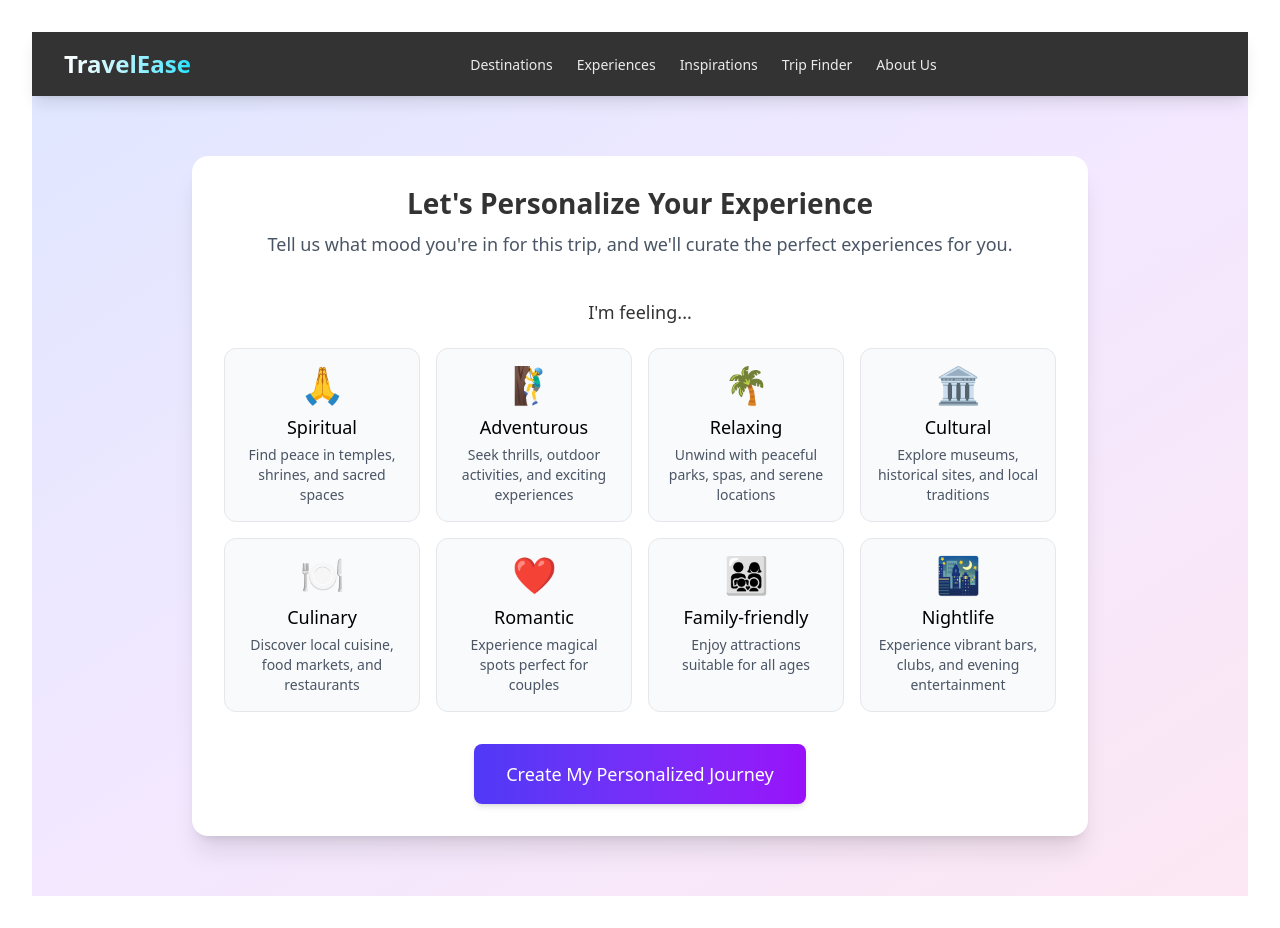
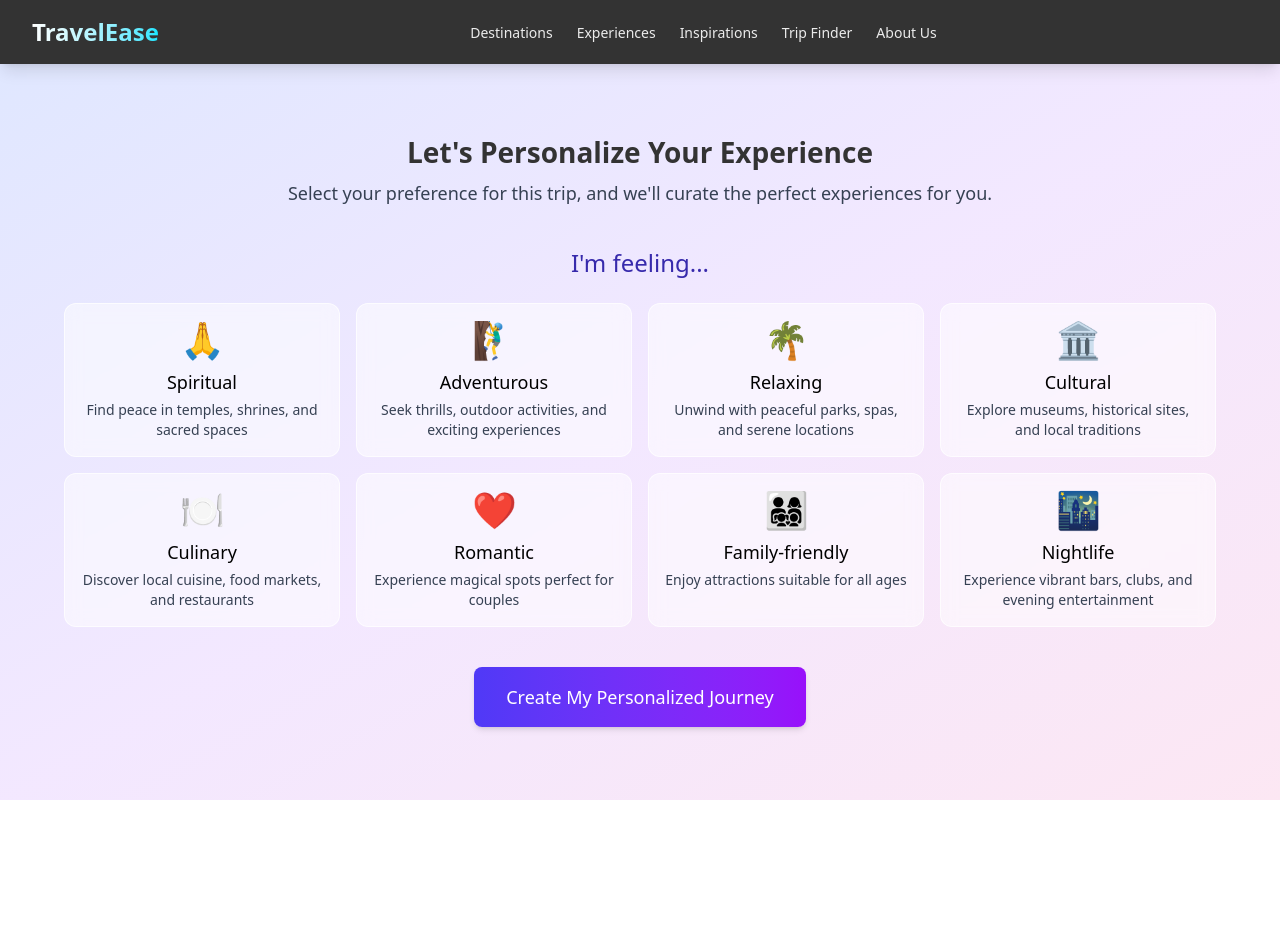
Before and after one commit to 21rr10/minor-project-frontend, a React (Vite) app in the folder minor-project/: page /moodSelection in a window 1280 px wide. After the commit the page ends 800 px from the top, so only its background shows below. Built offline with nearby package versions, Linux system fonts and the light colour scheme.

Commit message:
made mood selection page full screen

```diff
--- a/minor-project/package.json
+++ b/minor-project/package.json
@@ -15,6 +15,7 @@
     "lucide-react": "^0.482.0",
     "react": "^19.0.0",
     "react-dom": "^19.0.0",
+    "react-full-screen": "^1.1.1",
     "react-router-dom": "^7.4.0",
     "tailwindcss": "^4.0.14"
   },
--- a/minor-project/src/pages/selectMood.jsx
+++ b/minor-project/src/pages/selectMood.jsx
@@ -23,7 +23,7 @@ const MoodSelectionPage = () => {
   const handleSubmit = (e) => {
     e.preventDefault();
     if (!selectedMood) {
-      alert('Please select a mood to continue');
+      alert('Please select your preference to continue');
       return;
     }
 
@@ -36,41 +36,48 @@ const MoodSelectionPage = () => {
   };
 
   return (
-    <div>
-            <Header/>
+    <div className="w-full h-screen flex flex-col" style={{
+      position: "fixed",
+      top: 0,
+      left: 0,
+      width: "100%",
+      height: "100%",
+      margin: 0,
+      padding: 0,
+      overflow: "hidden"
+  }}  >
+      <Header />
 
-    <div className="min-h-screen bg-gradient-to-br from-indigo-100 via-purple-100 to-pink-100 flex flex-col justify-center items-center p-6">
-
-      <div className="bg-white rounded-2xl shadow-xl max-w-4xl w-full p-8">
+      <div className="flex-1 w-full bg-gradient-to-br from-indigo-100 via-purple-100 to-pink-100 flex flex-col justify-center items-center p-6">
         <div className="text-center mb-10">
           <h1 className="text-4xl font-bold text-indigo-800 mb-4">Let's Personalize Your Experience</h1>
-          <p className="text-lg text-gray-600">
-            Tell us what mood you're in for this trip, and we'll curate the perfect experiences for you.
+          <p className="text-lg text-gray-700">
+            Select your preference for this trip, and we'll curate the perfect experiences for you.
           </p>
         </div>
 
-        <form onSubmit={handleSubmit}>
-          <div className="grid grid-cols-1 gap-4 mb-8">
-            <label className="block text-lg font-medium text-gray-700 mb-2">
+        <form onSubmit={handleSubmit} className="w-full max-w-6xl">
+          <div className="mb-10">
+            <h2 className="text-2xl font-medium text-indigo-800 mb-6 text-center">
               I'm feeling...
-            </label>
+            </h2>
 
-            <div className="grid grid-cols-1 md:grid-cols-2 lg:grid-cols-4 gap-4">
+            <div className="grid grid-cols-1 sm:grid-cols-2 lg:grid-cols-4 gap-4">
               {moods.map((mood) => (
                 <div
                   key={mood.id}
                   onClick={() => setSelectedMood(mood.id)}
                   className={`
-                    p-4 rounded-xl cursor-pointer transition-all duration-300
+                    p-4 rounded-xl cursor-pointer transition-all duration-300 backdrop-blur-sm
                     ${selectedMood === mood.id
-                      ? 'bg-indigo-100 border-2 border-indigo-500 shadow-md'
-                      : 'bg-gray-50 border border-gray-200 hover:bg-gray-100'}
+                      ? 'bg-white/80 border-2 border-indigo-500 shadow-lg'
+                      : 'bg-white/50 border border-white/70 hover:bg-white/60'}
                   `}
                 >
                   <div className="flex flex-col items-center text-center">
                     <span className="text-4xl mb-2">{mood.emoji}</span>
                     <h3 className="font-medium text-lg mb-1">{mood.name}</h3>
-                    <p className="text-sm text-gray-600">{mood.description}</p>
+                    <p className="text-sm text-gray-700">{mood.description}</p>
                   </div>
                 </div>
               ))}
@@ -88,7 +95,6 @@ const MoodSelectionPage = () => {
         </form>
       </div>
     </div>
-    </div>
   );
 };
 
```
Also changed, not shown: 1 other file (tests, documents, lock files or other folders).
